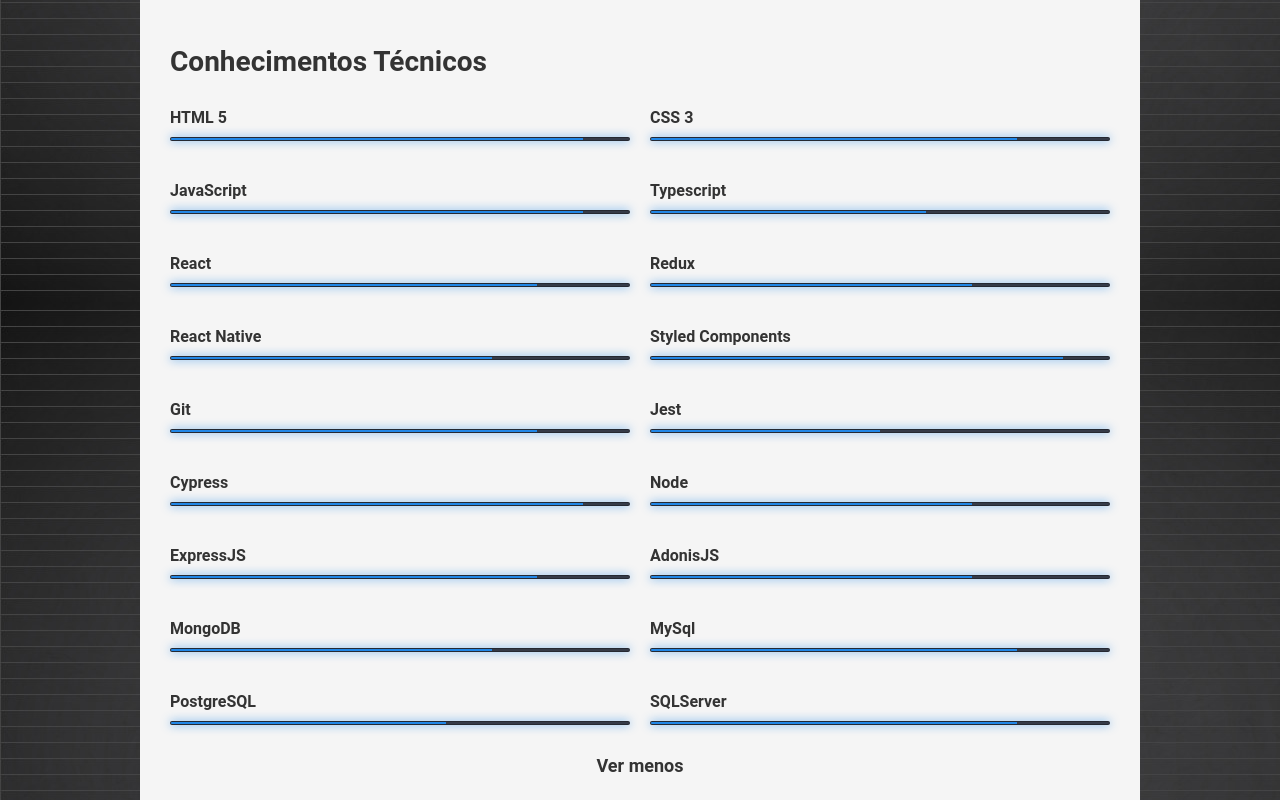
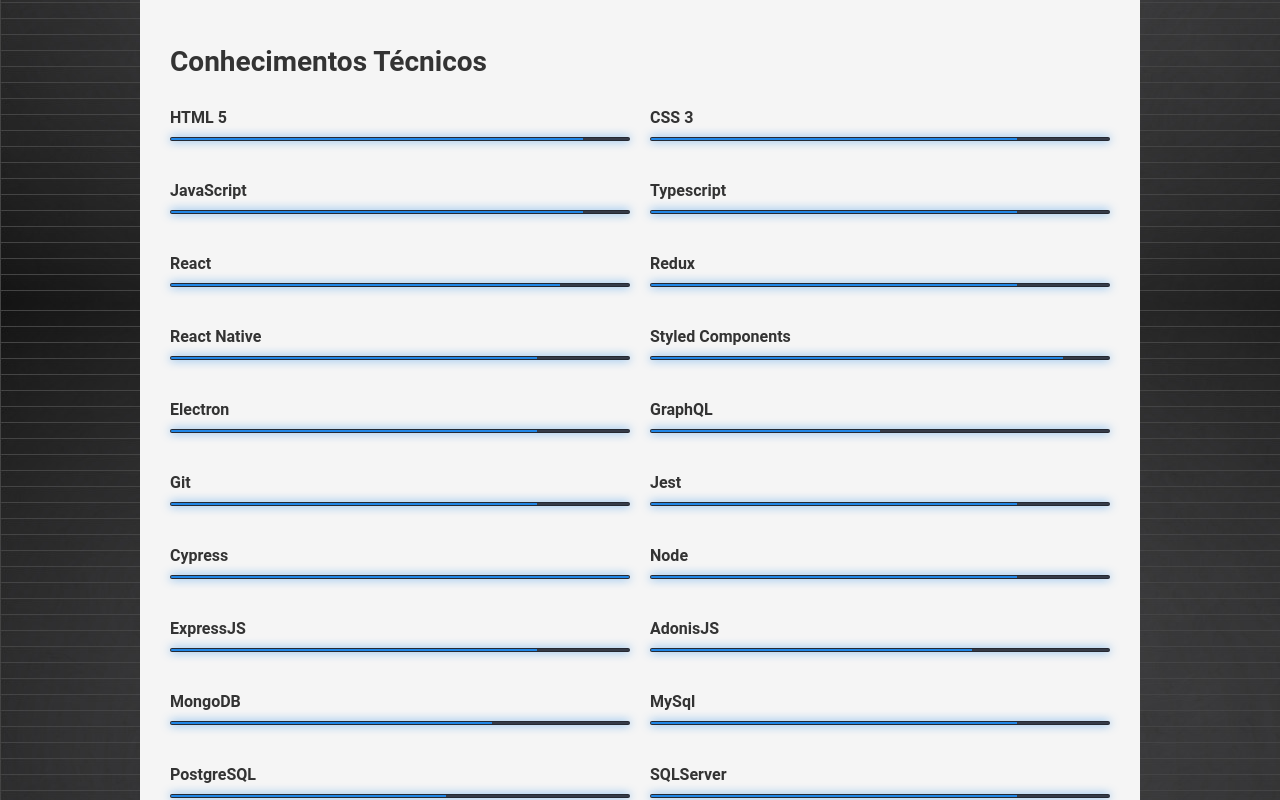
Before and after one commit to dannielss/portfolio, a React (Create React App) app: page /about in a window 1280 px wide. Both pictures are taken after a click on the element "Ver mais". Shown: the part 598-1398 px from the top of the page. Built offline with nearby package versions, Linux system fonts and the light colour scheme.

Commit message:
update skills

```diff
--- a/src/components/Skills/index.js
+++ b/src/components/Skills/index.js
@@ -29,26 +29,26 @@
         </ListItem>
         <ListItem>
           <Name>Typescript</Name>
-          <Bar title="60%">
-            <Content width="60%"></Content>
-          </Bar>
-        </ListItem>
-        <ListItem>
-          <Name>React</Name>
           <Bar title="80%">
             <Content width="80%"></Content>
           </Bar>
         </ListItem>
         <ListItem>
+          <Name>React</Name>
+          <Bar title="85%">
+            <Content width="85%"></Content>
+          </Bar>
+        </ListItem>
+        <ListItem>
           <Name>Redux</Name>
-          <Bar title="70%">
-            <Content width="70%"></Content>
+          <Bar title="80%">
+            <Content width="80%"></Content>
           </Bar>
         </ListItem>
         <ListItem>
           <Name>React Native</Name>
-          <Bar title="70%">
-            <Content width="70%"></Content>
+          <Bar title="80%">
+            <Content width="80%"></Content>
           </Bar>
         </ListItem>
         <ListItem>
@@ -57,7 +57,18 @@
             <Content width="90%"></Content>
           </Bar>
         </ListItem>
-
+        <ListItemHidden show={show}>
+          <Name>Electron</Name>
+          <Bar title="80%">
+            <Content width="80%"></Content>
+          </Bar>
+        </ListItemHidden>
+        <ListItemHidden show={show}>
+          <Name>GraphQL</Name>
+          <Bar title="50%">
+            <Content width="50%"></Content>
+          </Bar>
+        </ListItemHidden>
         <ListItemHidden show={show}>
           <Name>Git</Name>
           <Bar title="80%">
@@ -66,20 +77,20 @@
         </ListItemHidden>
         <ListItemHidden show={show}>
           <Name>Jest</Name>
-          <Bar title="50%">
-            <Content width="50%"></Content>
+          <Bar title="80%">
+            <Content width="80%"></Content>
           </Bar>
         </ListItemHidden>
         <ListItemHidden show={show}>
           <Name>Cypress</Name>
-          <Bar title="90%">
-            <Content width="90%"></Content>
+          <Bar title="100%">
+            <Content width="100%"></Content>
           </Bar>
         </ListItemHidden>
         <ListItemHidden show={show}>
           <Name>Node</Name>
-          <Bar title="70%">
-            <Content width="70%"></Content>
+          <Bar title="80%">
+            <Content width="80%"></Content>
           </Bar>
         </ListItemHidden>
         <ListItemHidden show={show}>
```
